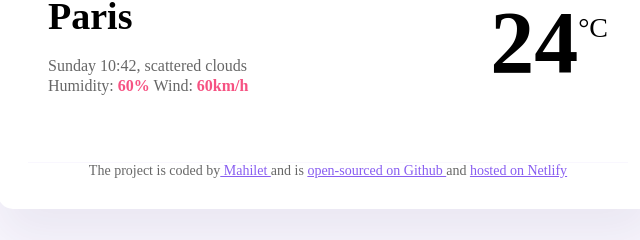
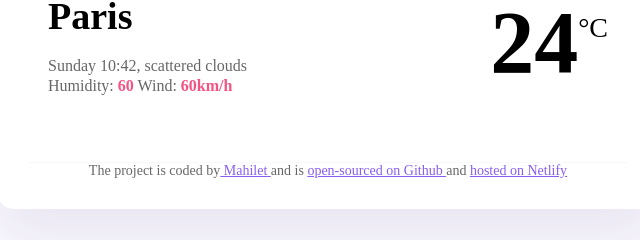
Before and after one commit to Mahithub/corrective, a plain HTML site: page index.html in a window 1280 px wide. Shown: the part 197-437 px from the top of the page, 312-952 px from the left. Drawn offline with nearby package versions, Linux system fonts and the light colour scheme.

Commit message:
Update index.html

```diff
--- a/index.html
+++ b/index.html
@@ -23,7 +23,7 @@
                 <h1 class="one1">Paris</h1>
                 <p class="one2"><span id="day"></span>
                     <span id="type">scattered clouds</span> <br /> Humidity: <strong><span
-                            id="humidity"></span>60%</strong> Wind:
+                            id="humidity"></span>60</strong> Wind:
                     <strong><span id="wind">60</span>km/h</strong>
                 </p>
             </div>
```
